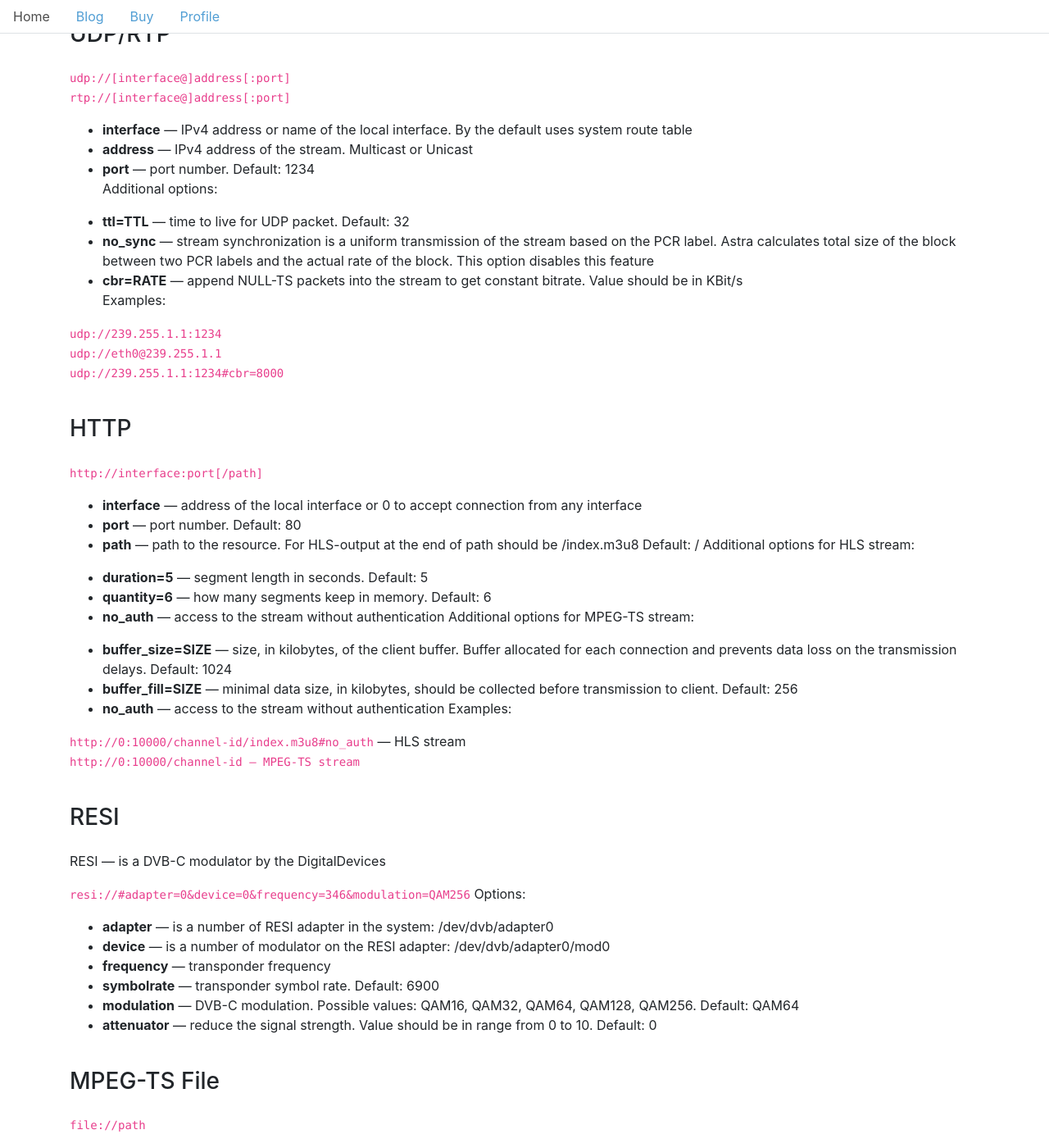
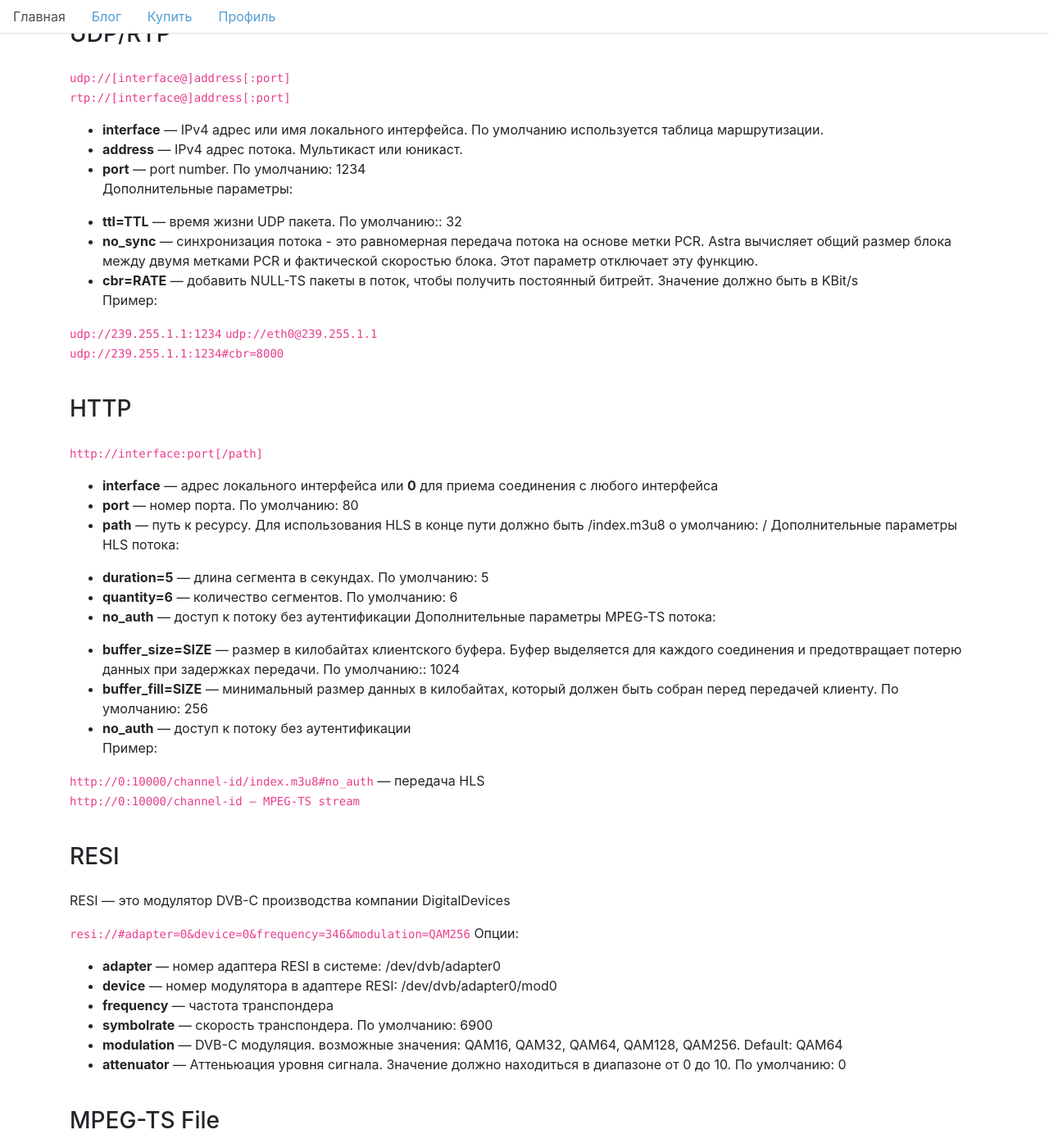
Before and after one commit to ramzes1401ss3/cesbo-www, a Jekyll site: the page built from ru/_posts/2018-11-19-output.md, in a window 1280 px wide and 1400 px high, scrolled down 1013 px. Shown: the whole window at 82% size. Built offline with Jekyll 4.4.1, drawn with Linux system fonts in a browser that asks for light colours; some of the changed text lies outside the part shown.

Commit message:
Update 2018-11-19-output.md

```diff
--- a/ru/_posts/2018-11-19-output.md
+++ b/ru/_posts/2018-11-19-output.md
@@ -1,35 +1,35 @@
 ---
 layout: post
-lang: en
-title: Название Статьи
+lang: ru
+title: Формат адреса передачи
 tags: [dev]
 ---
 
-## Output Address Format
+## Формат адреса передачи
 
 <!-- more -->
 
-Media address has three parts:
+Медиа-адрес состоит из трех частей:
 
 `type://address#options`
 #### type
 
-Describes which type of the source should be used. Available next types:
+Описывает, какой тип источника следует использовать. Доступны следующие типы:
 
-- **udp** — UDP multicast, unicast, or broadcast
-- **rtp** — based on the UDP
-- **http** — HTTP based protocols. MPEG-TS, HLS (HTTP Live Streaming)
-- **resi** — DVB Adapters. Receive streams from DVB-S/S2, DVB-T/T2, DVB-C, ISDB-T, and ASI devices
-- **file** — MPEG-TS Files
-- **np** — NetworkPush is a protocol based on HTTP. To upload streams to the server
+- **udp** — UDP мультикаст,  юникаст или броадкаст
+- **rtp** — протокол, основанный на UDP
+- **http** — HTTP-протокол. MPEG-TS, HLS (потоковое видео HTTP)
+- **resi** — DVB адаптеры. Прием данных с адаптеров DVB-S/S2, DVB-T/T2, DVB-C, ISDB-T, and ASI devices
+- **file** — MPEG-TS файлы
+- **np** — NetworkPush - это протокол, основанный на HTTP. служит для отправки потоков на сервер
 
 #### address
 
-Source specific address
+Адрес источника
 
 #### options
 
-Options could be source specific and general. Options should divided by the & symbol. For example:
+Параметры могут быть специальными и общими. Параметры должны делиться символом &. Например:
 
 `resi://#adapter=0&frequency=346&modulation=QAM256`
 
@@ -37,15 +37,15 @@ Options could be source specific and general. Options should divided by the & sy
 
 `udp://[interface@]address[:port]`
 `rtp://[interface@]address[:port]`
-- **interface** — IPv4 address or name of the local interface. By the default uses system route table
-- **address** — IPv4 address of the stream. Multicast or Unicast
-- **port** — port number. Default: 1234
-Additional options:
+- **interface** — IPv4 адрес или имя локального интерфейса. По умолчанию используется таблица маршрутизации.
+- **address** — IPv4 адрес потока. Мультикаст или юникаст.
+- **port** — port number. По умолчанию: 1234
+Дополнительные параметры:
 
-- **ttl=TTL** — time to live for UDP packet. Default: 32
-- **no_sync** — stream synchronization is a uniform transmission of the stream based on the PCR label. Astra calculates total size of the block between two PCR labels and the actual rate of the block. This option disables this feature
-- **cbr=RATE** — append NULL-TS packets into the stream to get constant bitrate. Value should be in KBit/s
-Examples:
+- **ttl=TTL** — время жизни UDP пакета. По умолчанию:: 32
+- **no_sync** — синхронизация потока - это равномерная передача потока на основе метки PCR. Astra вычисляет общий размер блока между двумя метками PCR и фактической скоростью блока. Этот параметр отключает эту функцию.
+- **cbr=RATE** — добавить  NULL-TS пакеты в поток, чтобы получить постоянный битрейт. Значение должно быть в KBit/s
+Пример:
 
 `udp://239.255.1.1:1234`
 `udp://eth0@239.255.1.1`
@@ -54,55 +54,60 @@ Examples:
 ### HTTP
 
 `http://interface:port[/path]`
-- **interface** — address of the local interface or 0 to accept connection from any interface
-- **port** — port number. Default: 80
-- **path** — path to the resource. For HLS-output at the end of path should be /index.m3u8 Default: /
-Additional options for HLS stream:
+- **interface** — адрес локального интерфейса или **0** для приема соединения с любого интерфейса
+- **port** — номер порта. По умолчанию: 80
+- **path** — путь к ресурсу. Для использования HLS в конце пути должно быть /index.m3u8 о умолчанию: /
+Дополнительные параметры HLS потока:
 
-- **duration=5** — segment length in seconds. Default: 5
-- **quantity=6** — how many segments keep in memory. Default: 6
-- **no_auth** — access to the stream without authentication
-Additional options for MPEG-TS stream:
+- **duration=5** — длина сегмента в секундах. По умолчанию: 5
+- **quantity=6** — количество сегментов. По умолчанию: 6
+- **no_auth** — доступ к потоку без аутентификации
+Дополнительные параметры MPEG-TS потока:
 
-- **buffer_size=SIZE** — size, in kilobytes, of the client buffer. Buffer allocated for each connection and prevents data loss on the transmission delays. Default: 1024
-- **buffer_fill=SIZE** — minimal data size, in kilobytes, should be collected before transmission to client. Default: 256
-- **no_auth** — access to the stream without authentication
-Examples:
+- **buffer_size=SIZE** — размер в килобайтах клиентского буфера. Буфер выделяется для каждого соединения и предотвращает потерю данных при задержках передачи. По умолчанию:: 1024
+- **buffer_fill=SIZE** — минимальный размер данных в килобайтах, который должен быть собран перед передачей клиенту. По умолчанию: 256
+- **no_auth** — доступ к потоку без аутентификации
+Пример:
 
-`http://0:10000/channel-id/index.m3u8#no_auth` — HLS stream
+`http://0:10000/channel-id/index.m3u8#no_auth` — передача HLS
 `http://0:10000/channel-id — MPEG-TS stream`
 
 ### RESI
 
-RESI — is a DVB-C modulator by the DigitalDevices
+RESI — это модулятор DVB-C производства компании DigitalDevices
 
 `resi://#adapter=0&device=0&frequency=346&modulation=QAM256`
-Options:
+Опции:
 
-- **adapter** — is a number of RESI adapter in the system: /dev/dvb/adapter0
-- **device** — is a number of modulator on the RESI adapter: /dev/dvb/adapter0/mod0
-- **frequency** — transponder frequency
-- **symbolrate** — transponder symbol rate. Default: 6900
-- **modulation** — DVB-C modulation. Possible values: QAM16, QAM32, QAM64, QAM128, QAM256. Default: QAM64
-- **attenuator** — reduce the signal strength. Value should be in range from 0 to 10. Default: 0
+- **adapter** — номер адаптера RESI в системе: /dev/dvb/adapter0
+- **device** — номер модулятора в адаптере RESI: /dev/dvb/adapter0/mod0
+- **frequency** — частота транспондера
+- **symbolrate** — скорость транспондера. По умолчанию: 6900
+- **modulation** — DVB-C модуляция. возможные значения: QAM16, QAM32, QAM64, QAM128, QAM256. Default: QAM64
+- **attenuator** — Аттеньюация уровня сигнала. Значение должно находиться в диапазоне от 0 до 10. По умолчанию: 0
 
 ### MPEG-TS File
 
 `file://path`
-- **path** — path to the file
-Examples:
+- **path** — путь до файла
+Пример:
 
 `file:///mnt/raid0/file.ts`
 
 ### Network Push
 
-Network Push is an HTTP-based media streaming protocol. It works by transmitting data from client to the server. For example, used to transmit streams to the transcoding cloud.
+Network Push — протокол передачи потоков на основе HTTP. Используется для передачи потоков от клиента на сервер.  Например для передачи потока на сервера для транскодирования
 
 `np://[login:password@]address[:port][/path]`
-- **login:password** — login and password for Basic/Digest authentication
-- **address** — address of the Network Push server
-- **port** — port number. Default: 80
-- **path** — path to the resource. Default: /
-Examples:
+- **login:password** — — логин и пароль для HTTP-авторизации. Поддерживает: Basic, Digest. For Input only!
+- **address** — — IPv4 адрес или доменное имя хоста
+- **port** — номер порта. По умолчанию: 80
+- **path** — путь к ресурсу. По умолчанию: /
+
+Дополнительные параметры для Output:
+
+- **sctp** — использовать протокол SCTP вместо TCP
+
+Пример:
 
 `np://media.example.com/channel-id`
```
